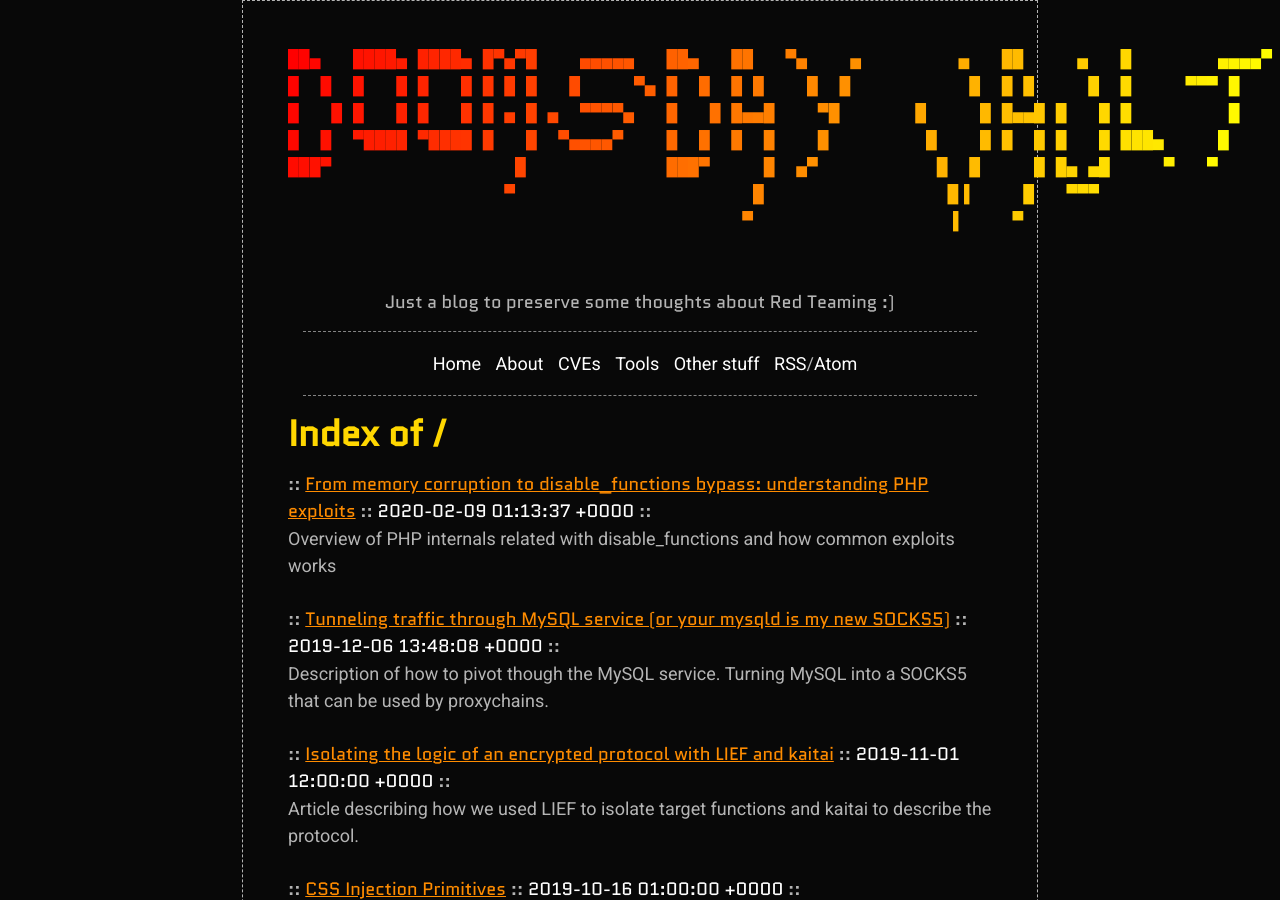
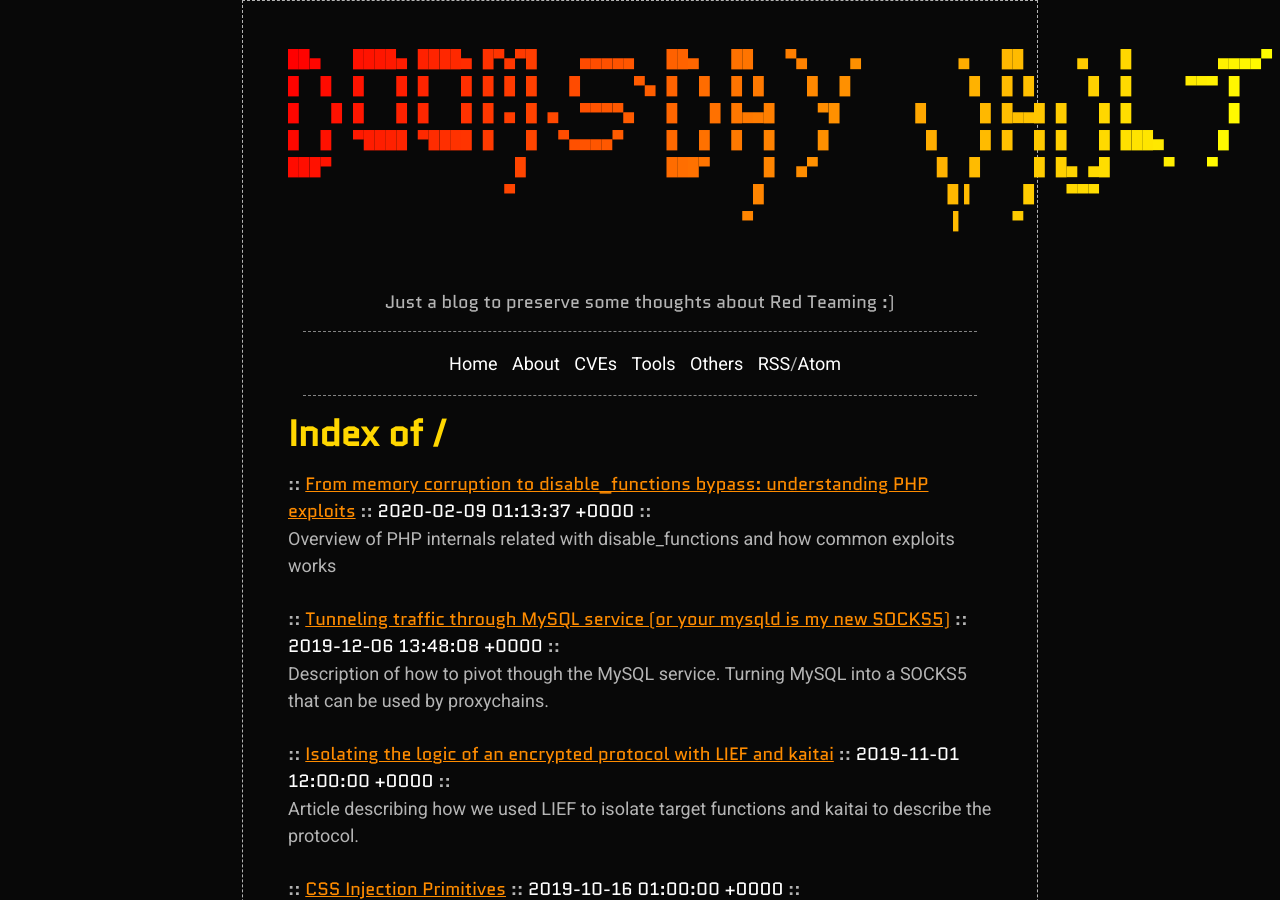
Before and after one commit to X-C3LL/x-c3ll.github.io, a Jekyll site: the page built from index.html, in a window 1280 px wide and 900 px high. Built offline with Jekyll 4.4.1, drawn with Linux system fonts in a browser that asks for light colours.

Commit message:
Update nav.html

```diff
--- a/_includes/nav.html
+++ b/_includes/nav.html
@@ -5,7 +5,7 @@
 	<li><a href="{{ site.baseurl }}/about.html">About</a></li>
 		<li><a href="{{ site.baseurl }}/cves.html">CVEs</a></li>
 		<li><a href="{{ site.baseurl }}/tools.html">Tools</a></li>
-		<li><a href="{{ site.baseurl }}/stuff.html">Other stuff</a></li>
+		<li><a href="{{ site.baseurl }}/stuff.html">Others</a></li>
 	<li><a href="{{ site.baseurl }}/rss.xml">RSS</a>/<a href="{{ site.baseurl }}/atom.xml">Atom</a></li>
 
 </ul>
```
